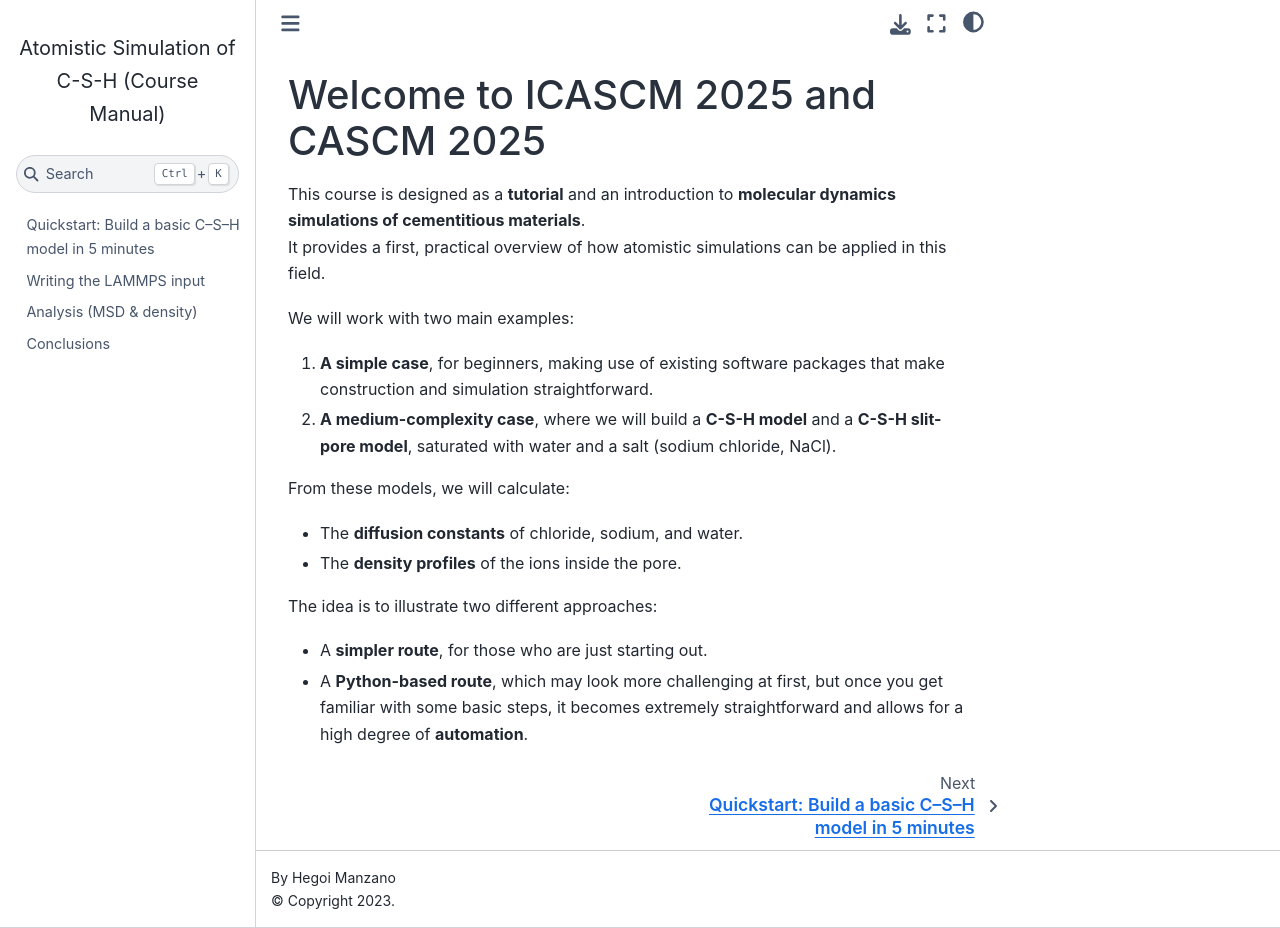
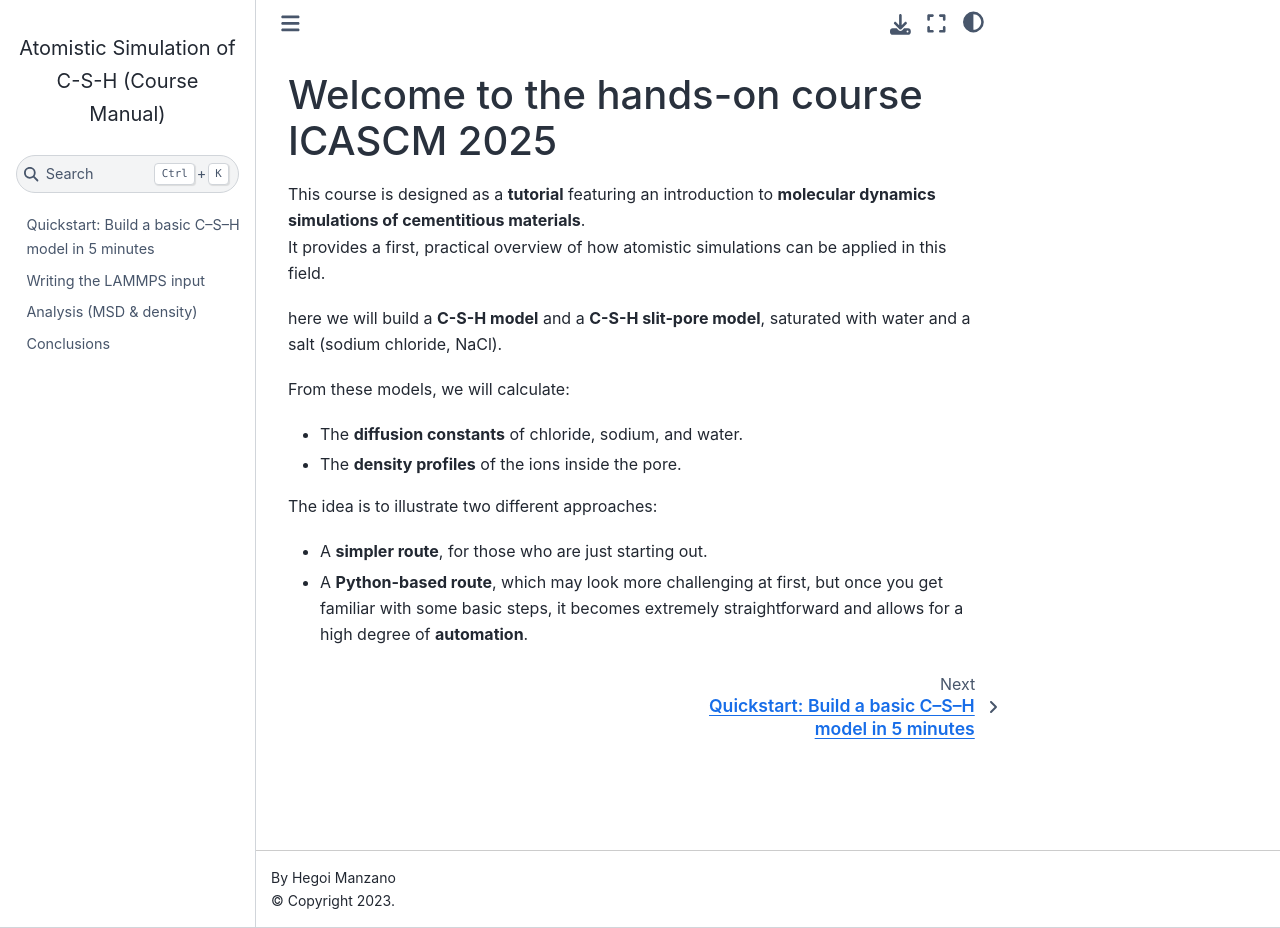
Before and after one commit to hegoimanzano/ICASCM2025, a Jupyter Book: the page built from intro.md, in a window 1280 px wide and 928 px high. Built offline with Jupyter Book 1.0.4 settings and Sphinx 7.4.7 and the Sphinx Book theme 1.1.4, drawn with Linux system fonts in a browser that asks for light colours.

Commit message:
Update intro.md

```diff
--- a/intro.md
+++ b/intro.md
@@ -1,12 +1,9 @@
-# Welcome to ICASCM 2025 and CASCM 2025
+# Welcome to the hands-on course ICASCM 2025
 
-This course is designed as a **tutorial** and an introduction to **molecular dynamics simulations of cementitious materials**.
+This course is designed as a **tutorial** featuring an introduction to **molecular dynamics simulations of cementitious materials**.
 It provides a first, practical overview of how atomistic simulations can be applied in this field.
 
-We will work with two main examples:
-
-1. **A simple case**, for beginners, making use of existing software packages that make construction and simulation straightforward.
-2. **A medium-complexity case**, where we will build a **C-S-H model** and a **C-S-H slit-pore model**, saturated with water and a salt (sodium chloride, NaCl).
+here we will build a **C-S-H model** and a **C-S-H slit-pore model**, saturated with water and a salt (sodium chloride, NaCl).
 
 From these models, we will calculate:
 
```
